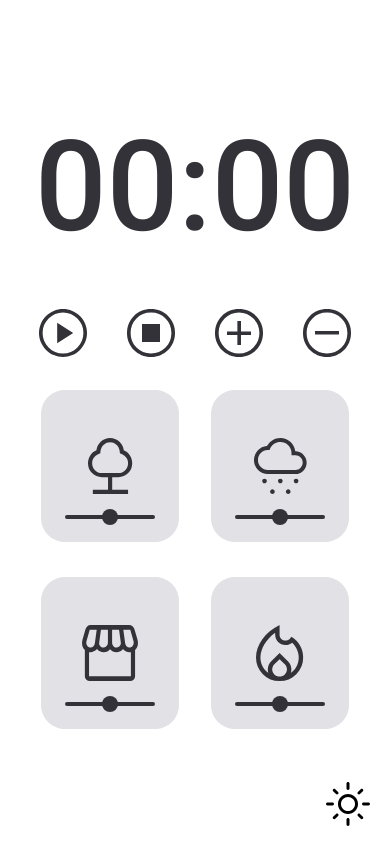
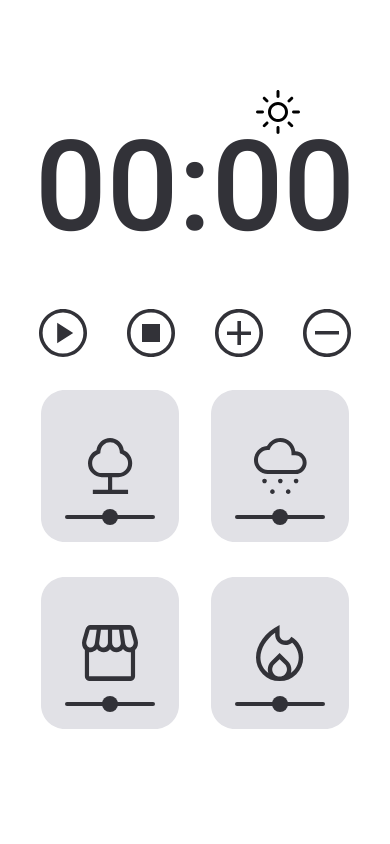
Before and after one commit to A1exLima/rocketseat-stage5-exercicio-focus-timer-2.0-dark-mode, a plain HTML site: page index.html in a window 390 px wide. Drawn offline with Linux system fonts and the light colour scheme.

Commit message:
correcao mode dark

```diff
--- a/public/styles/style.css
+++ b/public/styles/style.css
@@ -48,8 +48,8 @@ button {
 
 .screen-mode {
   position: absolute;
-  bottom: 6rem;
-  right: 6rem;
+  top: 9rem;
+  right: 9rem;
 }
 main {
   font-size: 1.6rem;
@@ -142,10 +142,7 @@ main {
     padding: 3rem;
   }
 
-  .screen-mode {
-    bottom: 1.5rem;
-    right: 1.5em;
-  }
+
 
 }
 
@@ -157,9 +154,6 @@ main {
     gap: 2.5rem;
   }
 
-  .screen-mode {
-    bottom: 1.5rem;
-    right: 1.5em;
-  }
+
 
 }
```
